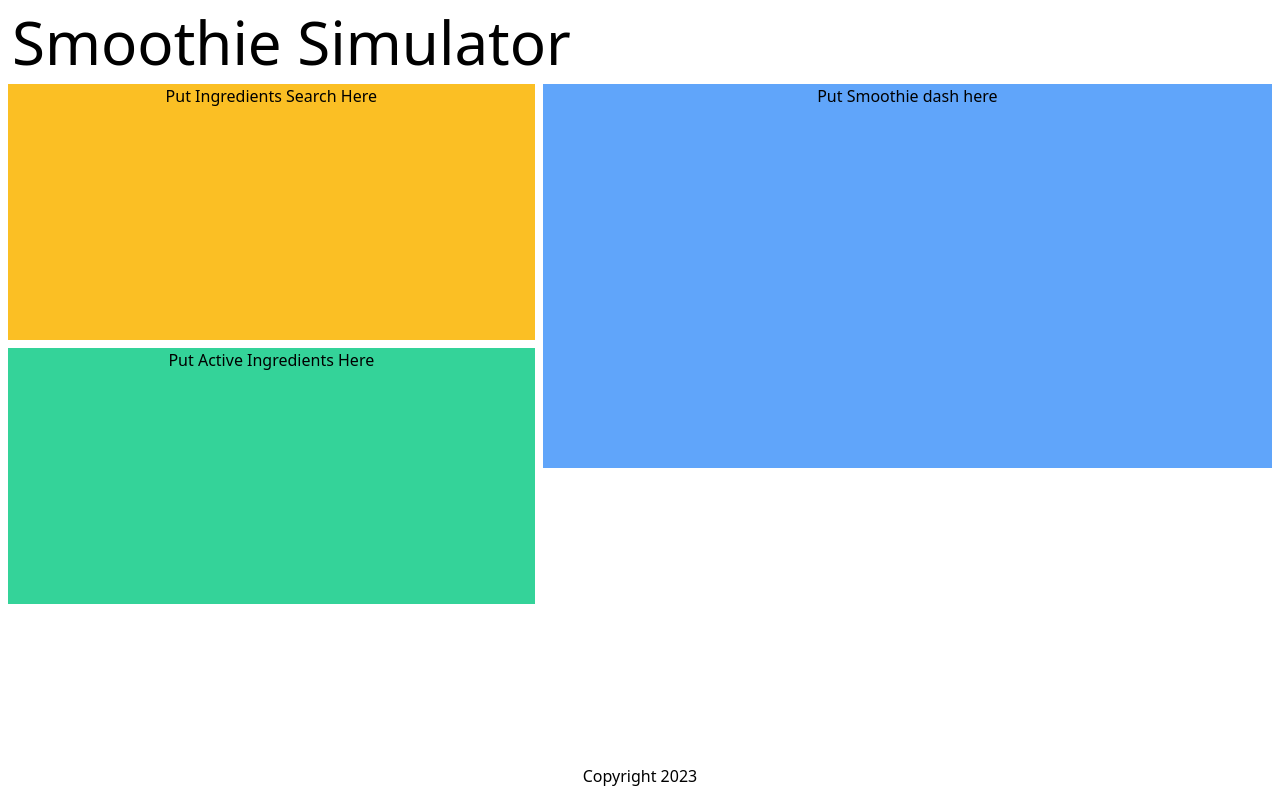
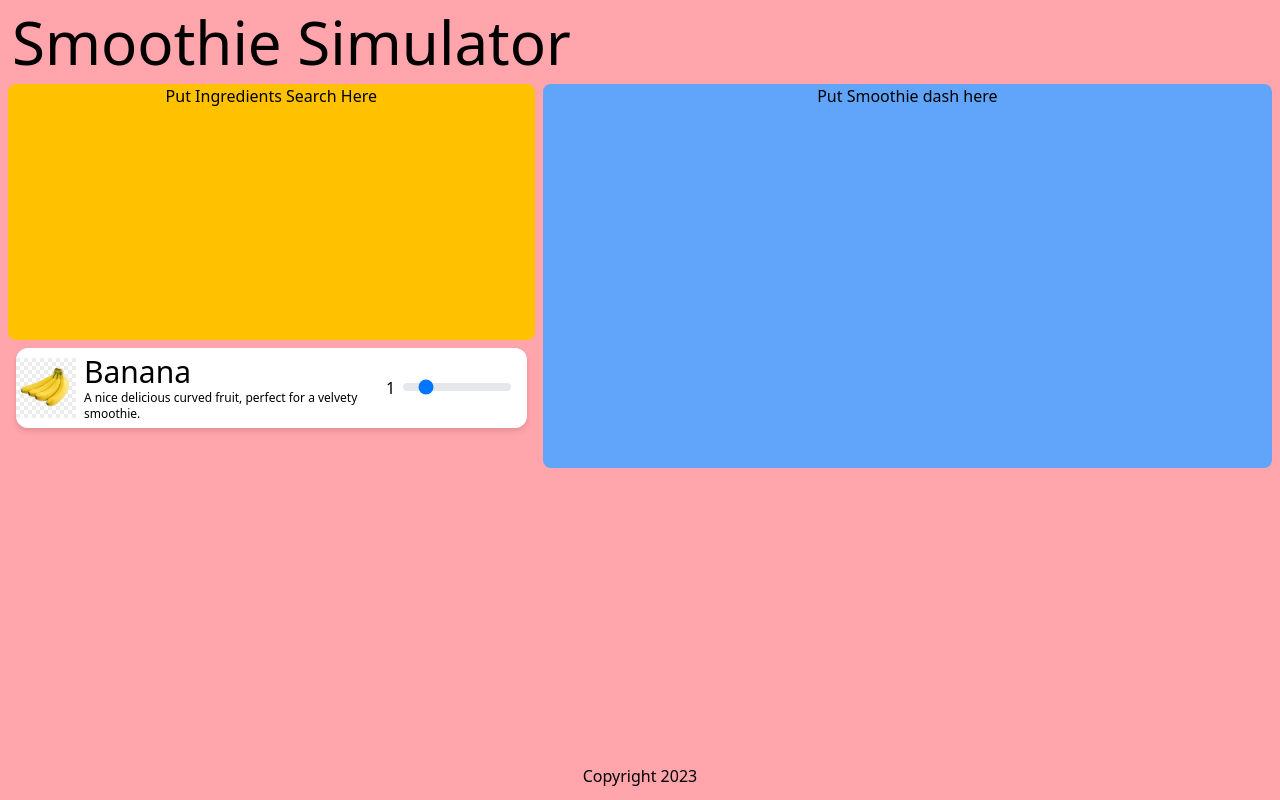
Before and after one commit to PortlandCurbside/smoothie-sim, a Next.js app: page / in a window 1280 px wide. Built offline with nearby package versions, Linux system fonts and the light colour scheme.

Commit message:
card added

```diff
--- /dev/null
+++ b/app/api/ingredient/route.js
@@ -0,0 +1,18 @@
+
+import clientPromise from "../../lib/mongodb"
+import { NextResponse } from "next/server"
+
+export async function GET(request) {
+  try {
+    await clientPromise
+
+      // id is contained in request.params.id
+      // const database_data = await clientPromise.find({id})
+      // return Response.json(database_data)
+
+    return NextResponse.json({ isConnected: true })
+  } catch (e) {
+    console.error(e)
+    return NextResponse.json({ isConnected: false })
+  }
+}
--- a/app/components/ActiveIngredients.jsx
+++ b/app/components/ActiveIngredients.jsx
@@ -1,17 +1,32 @@
+"use client"
+
+import { Suspense } from "react"
+import { IngredientCard, IngredientCardLoading }  from "./IngredientCard"
+
+
 export default function ActiveIngredients(props){
-    return (
-        <div className={`
+
+    const ingredients = [
+        (<Suspense key={1} fallback={<IngredientCardLoading/>}>
+           <IngredientCard id={1}/>
+        </Suspense>)
+    ]
+
+
+    return <div className={`
             transition-all
+            rounded-lg
+
+            px-2
             h-64
             w-full
             md:w-3/4
             xl:w-full
             xl:grow
 
-            text-center  bg-emerald-400
             ${props.className}
         `}>
-            <p> Put Active Ingredients Here </p>
+            { ingredients }
         </div>
-    )
+
 }
--- /dev/null
+++ b/app/components/IngredientCard.jsx
@@ -0,0 +1,86 @@
+"use client"
+import RangeSlider from './RangeSlider';
+
+import { useState } from 'react';
+
+import Image from 'next/image';
+
+async function getIngredientData(id){
+    // TODO for Kyle: Put in right URL
+    // TODO for Kyle: Build Router handler in api/ingredient/route.js
+    const res = await fetch(`/api/ingredient/${id}`)
+    return res.json();
+}
+
+export function IngredientCard(props){
+    /* Used to display ingredients that are added to a smoothie */
+
+    const { id, className } = props;
+
+    // TODO for Kyle: Plug in the work, below is a stand in for data fetch
+    // const data = await getIngredientData(id);
+    const data = {
+        id: 1,
+        name: "Banana",
+        isLiquid: "false",
+        liquidProps:{
+            volume: 2, // random number
+            colors: [
+                "#F5E8D5"
+            ],
+            viscocity: .7 // 0-1
+        },
+        description: "A nice delicious curved fruit, perfect for a velvety smoothie.",
+        thumbnail: "/fruit/bananga.png"
+    }
+
+    const [slideValue, setSlideValue] = useState(1);
+
+    return <div className={`
+            flex flex-row
+            transition-all
+            rounded-xl
+            drop-shadow-md hover:drop-shadow-xl
+            bg-white
+            overflow-hidden
+            h-20
+            items-center
+            ${ className }
+        `}>
+            <Image
+                width={60}
+                height={60}
+                src={data.thumbnail}
+                alt={data.description}
+            />
+            <div className={`
+                px-2
+                flex
+                flex-col
+                h-full
+                justify-center
+            `}>
+                <h2 className='text-3xl'> {data.name} </h2>
+                <p className='max-w-prose xl:text-xs'> {data.description} </p>
+            </div>
+            <form className='px-2 flex flex-row justify-self-end'>
+                <RangeSlider
+                    value={slideValue}
+                    setValue={setSlideValue}
+                    isLiquid={data.isLiquid} max={6}/>
+            </form>
+        </div>
+}
+
+
+export function IngredientCardLoading(prop){
+
+    return (
+        <div className={`
+            rounded
+            w-full
+            ${props.className}
+        `}>
+        </div>
+    )
+}
--- /dev/null
+++ b/app/components/IngredientCardLoading.jsx
@@ -0,0 +1,11 @@
+
+export function IngredientCardLoading(prop){
+
+    return (
+        <div className={`
+            rounded
+            ${props.className}
+        `}>
+        </div>
+    )
+}
--- a/app/components/IngredientSearch.jsx
+++ b/app/components/IngredientSearch.jsx
@@ -3,12 +3,13 @@ export default function IngredientSearch(props){
     return (
         <div className={`
             transition-all
+            rounded-lg
             h-64
             w-full
             md:w-3/4
             xl:w-full
             xl:grow
-            bg-amber-400 text-center
+            bg-amber text-center
         `}>
             <p> Put Ingredients Search Here </p>
         </div>
--- /dev/null
+++ b/app/components/RangeSlider.jsx
@@ -0,0 +1,27 @@
+"use client"
+
+import { useEffect, useRef, useState } from "react"
+
+export default function RangeSlider(props){
+    const {value, setValue, isLiquid, max, unit } = props;
+
+
+    const inputRef = useRef()
+
+    // whether this should this be a step wise slider or not
+    useEffect(() => {
+        if(!isLiquid){
+            inputRef.step = unit;
+        }
+    })
+
+    const Slider = (
+        <label for="steps-range" className="px-2 h-full block text-sm font-medium text-gray-900 dark:text-white">
+            <input id="steps-range" ref={inputRef} type="range" min="0"
+                    max={max} value={value} onChange={(e)=>setValue(e.target.value)}
+                    className={`w-full h-2 bg-gray-200 rounded-lg appearance-none cursor-pointer dark:bg-gray-701`}/>
+        </label>
+    )
+
+    return [value, Slider]
+}
--- a/app/components/SmoothieScene.jsx
+++ b/app/components/SmoothieScene.jsx
@@ -1,4 +1,3 @@
-
 "use client"
 
 import { useThree, useFrame } from '@react-three/fiber'
--- a/app/components/SmoothieStatsDashboard.jsx
+++ b/app/components/SmoothieStatsDashboard.jsx
@@ -3,6 +3,7 @@ export default function SmoothieDashboard(props){
     return (
         <div className={`
             transition-all
+            rounded-lg
             grow bg-blue-400 text-center
             w-full
             md:w-3/4
--- a/app/layout.js
+++ b/app/layout.js
@@ -9,11 +9,11 @@ export const metadata = {
 export default function RootLayout({ children }) {
 return (
     <html lang="en">
-        <body className='w-full flex flex-col min-h-screen'>
+        <body className='w-full flex flex-col bg-salmon min-h-screen'>
             <h1 className='
                 transition-all
-                text-4xl p-2 w-full text-center
-                md:text-4xl md:p-2
+                text-5xl p-2 w-full text-center
+                md:text-5xl md:p-2
                 lg:text-5xl lg:p-3
                 xl:text-left xl:text-6xl xl:p-3
             '>Smoothie Simulator</h1>
--- a/app/page.js
+++ b/app/page.js
@@ -1,8 +1,11 @@
+"use client"
+
 import { Inter } from 'next/font/google'
 
 import IngredientSearch from './components/IngredientSearch'
 import ActiveIngredients from './components/ActiveIngredients'
 import SmoothieStatsDashboard from './components/SmoothieStatsDashboard'
+import { Suspense } from 'react'
 
 const inter = Inter({ subsets: ['latin'] })
 
@@ -29,7 +32,9 @@ export default function Home() {
                     xl:h-full
             '>
                 <IngredientSearch />
-                <ActiveIngredients />
+                <Suspense fallback={<p>Active Ingrients Loading </p>}>
+                    <ActiveIngredients />
+                </Suspense>
             </div>
             {/*<Smoothie />*/}
             <SmoothieStatsDashboard />
--- a/tailwind.config.js
+++ b/tailwind.config.js
@@ -7,7 +7,15 @@ module.exports = {
         "!./node_modules",
     ],
     theme: {
-        extend: {},
+        extend: {
+            colors: {
+                'vanilla': '#FFEAAE',
+                'charcoal': '#3D5467',
+                'amber': '#FFC100',
+                'dimgray': '#686963',
+                'salmon': '#FFA5AB'
+            }
+        },
     },
     plugins: [],
 }
```
Also changed, not shown: public/fruit/._bananga.png (added), public/fruit/bananga.png (added).
